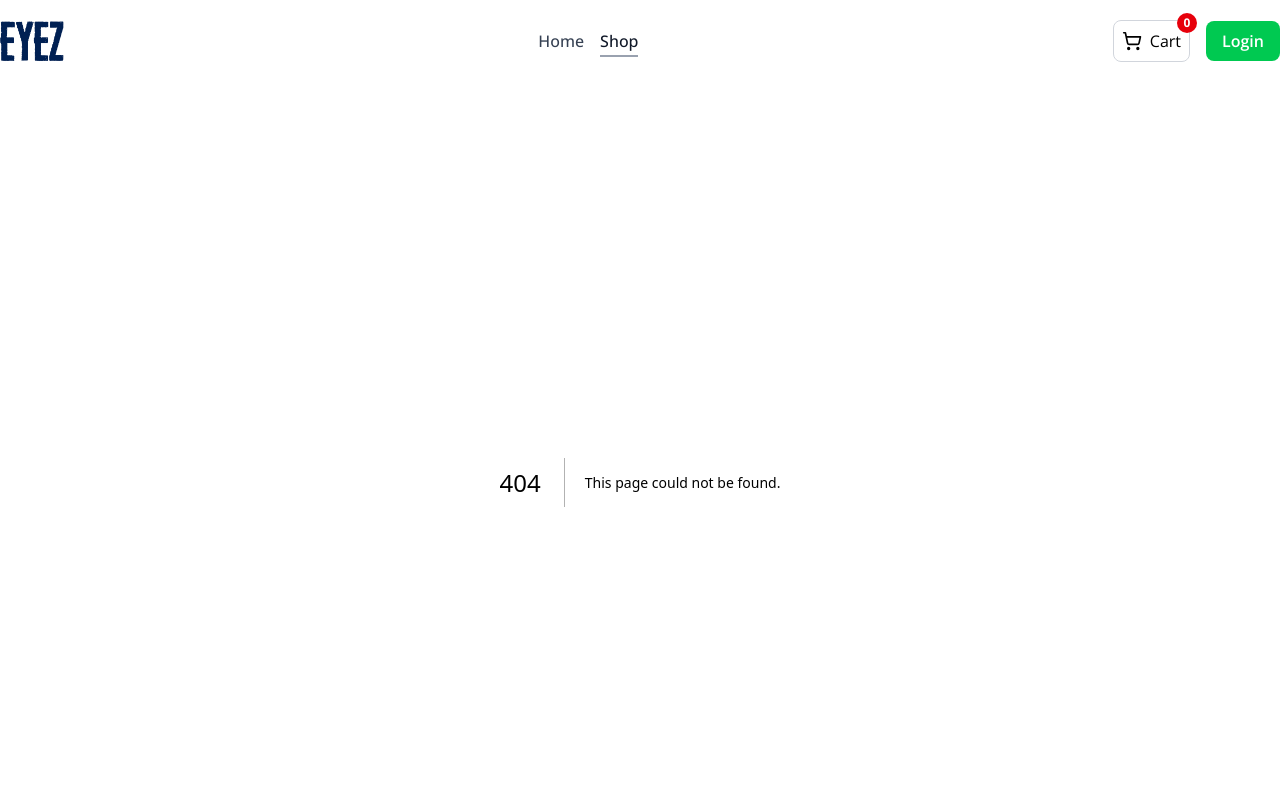
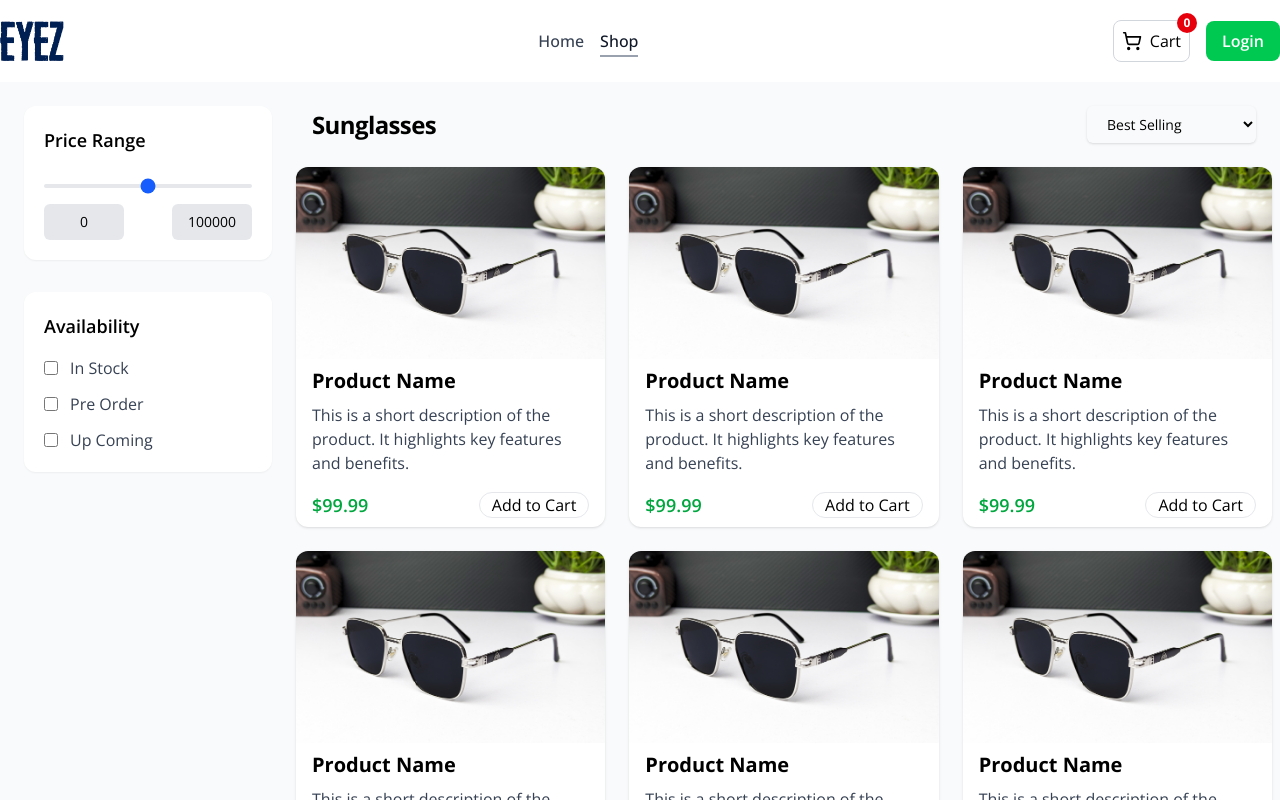
Before and after one commit to SudipMHX/eyez, a Next.js app: page /shop in a window 1280 px wide. Before the commit this address had no page. Shown: the top 800 px of the page. Built offline with nearby package versions, Linux system fonts and the light colour scheme.

Commit message:
shop page design

```diff
--- /dev/null
+++ b/src/app/shop/ClientShop.js
@@ -0,0 +1,179 @@
+"use client";
+import { useState } from "react";
+import "@/styles/shop.css";
+
+import ProductCard from "@/components/ui/ProductCard";
+
+const ClientShop = () => {
+  const [showMobileFilters, setShowMobileFilters] = useState(false);
+
+  return (
+    <>
+      <section className='min-h-screen bg-gray-50'>
+        {/* Mobile Filters Button */}
+        <div className='sticky top-0 z-30 bg-white bg-opacity-90 backdrop-blur-sm md:hidden'>
+          <div className='flex items-center justify-between p-4 border-b'>
+            <h1 className='text-xl font-bold'>Sunglasses</h1>
+            <button
+              onClick={() => setShowMobileFilters(true)}
+              className='px-4 py-2 text-sm font-medium text-white bg-blue-600 rounded-lg'>
+              Open Filters
+            </button>
+          </div>
+        </div>
+
+        {/* Mobile Filters Modal */}
+        {showMobileFilters && (
+          <div className='fixed inset-0 z-40 bg-opacity-40 flex justify-start md:hidden'>
+            <div className='w-11/12 max-w-sm bg-white h-full p-4 overflow-y-auto'>
+              <div className='flex justify-between items-center mb-4'>
+                <h2 className='text-lg font-semibold'>Filters & Sort</h2>
+                <button
+                  onClick={() => setShowMobileFilters(false)}
+                  className='text-sm text-blue-600 font-medium'>
+                  Close
+                </button>
+              </div>
+
+              {/* Sort Dropdown */}
+              <div className='mb-6'>
+                <label className='block text-sm font-medium mb-2'>
+                  Sort By
+                </label>
+                <select className='w-full px-4 py-2 text-sm rounded-md border border-gray-300 shadow-sm'>
+                  <option>Best Selling</option>
+                  <option>Price: Low to High</option>
+                  <option>Price: High to Low</option>
+                  <option>Newest</option>
+                </select>
+              </div>
+
+              {/* Filters (reused from desktop) */}
+              <div className='space-y-8'>
+                {/* Price Filter */}
+                <div className='space-y-4 bg-white p-4 rounded-xl shadow-sm border'>
+                  <h3 className='text-lg font-semibold'>Price Range</h3>
+                  <input
+                    type='range'
+                    min='0'
+                    max='100000'
+                    className='w-full h-1 bg-gray-200 rounded-lg appearance-none cursor-pointer accent-blue-600'
+                  />
+                  <div className='flex justify-between text-sm'>
+                    <input
+                      className='w-20 bg-gray-200 p-2 text-center no-spinner rounded-md'
+                      type='number'
+                      defaultValue={0}
+                    />
+                    <input
+                      className='w-20 bg-gray-200 p-2 text-center no-spinner rounded-md'
+                      type='number'
+                      defaultValue={100000}
+                    />
+                  </div>
+                </div>
+
+                {/* Availability Filter */}
+                <div className='space-y-4 bg-white p-4 rounded-xl shadow-sm border'>
+                  <h3 className='text-lg font-semibold'>Availability</h3>
+                  <div className='space-y-3'>
+                    {["In Stock", "Pre Order", "Up Coming"].map((label) => (
+                      <label
+                        key={label}
+                        className='flex items-center space-x-3 cursor-pointer'>
+                        <input
+                          type='checkbox'
+                          className='w-3.5 h-3.5 accent-blue-600'
+                        />
+                        <span className='text-gray-700'>{label}</span>
+                      </label>
+                    ))}
+                  </div>
+                </div>
+              </div>
+            </div>
+          </div>
+        )}
+
+        <div className='flex max-w-7xl mx-auto'>
+          {/* Desktop Filters Sidebar */}
+          <aside className='hidden w-72 p-6 pr-4 md:block shrink-0'>
+            <div className='sticky top-6 space-y-8'>
+              {/* Price Filter */}
+              <div className='space-y-4 bg-white p-5 rounded-xl shadow-xs'>
+                <h3 className='text-lg font-semibold'>Price Range</h3>
+                <input
+                  type='range'
+                  min='0'
+                  max='100000'
+                  className='w-full h-1 bg-gray-200 rounded-lg appearance-none cursor-pointer range accent-blue-600'
+                />
+                <div className='flex justify-between text-sm'>
+                  <input
+                    className='w-20 bg-gray-200 p-2 text-center no-spinner rounded-md'
+                    type='number'
+                    defaultValue={0}
+                  />
+                  <input
+                    className='w-20 bg-gray-200 p-2 text-center no-spinner rounded-md'
+                    type='number'
+                    defaultValue={100000}
+                  />
+                </div>
+              </div>
+
+              {/* Availability Filter */}
+              <div className='space-y-4 bg-white p-5 rounded-xl shadow-xs'>
+                <h3 className='text-lg font-semibold'>Availability</h3>
+                <div className='space-y-3'>
+                  {["In Stock", "Pre Order", "Up Coming"].map((label) => (
+                    <label
+                      key={label}
+                      className='flex items-center space-x-3 cursor-pointer'>
+                      <input
+                        type='checkbox'
+                        className='w-3.5 h-3.5 accent-blue-600'
+                      />
+                      <span className='text-gray-700'>{label}</span>
+                    </label>
+                  ))}
+                </div>
+              </div>
+            </div>
+          </aside>
+
+          {/* Main Content */}
+          <main className='flex-1'>
+            {/* Desktop Header with Sort */}
+            <div className='sticky top-0 z-20 hidden bg-gray-50 bg-opacity-90 backdrop-blur-sm md:block'>
+              <div className='flex items-center justify-between p-6 pb-4'>
+                <h1 className='text-2xl font-bold tracking-tight'>
+                  Sunglasses
+                </h1>
+                <div className='flex items-center space-x-4'>
+                  <select className='px-4 py-2 text-sm rounded-md shadow-sm'>
+                    <option>Best Selling</option>
+                    <option>Price: Low to High</option>
+                    <option>Price: High to Low</option>
+                    <option>Newest</option>
+                  </select>
+                </div>
+              </div>
+            </div>
+
+            {/* Product Grid */}
+            <div className='p-2'>
+              <div className='grid grid-cols-1 gap-6 sm:grid-cols-2 lg:grid-cols-3 pb-5'>
+                {Array.from({ length: 10 }).map((_, i) => (
+                  <ProductCard key={i} />
+                ))}
+              </div>
+            </div>
+          </main>
+        </div>
+      </section>
+    </>
+  );
+};
+
+export default ClientShop;
--- /dev/null
+++ b/src/app/shop/page.js
@@ -0,0 +1,10 @@
+import ClientShop from "./ClientShop";
+
+export const metadata = {
+  title: "Shop",
+  description: "Shop page",
+};
+
+export default function ShopPage() {
+  return <ClientShop />;
+}
--- /dev/null
+++ b/src/components/ui/ProductCard.js
@@ -0,0 +1,35 @@
+import Image from "next/image";
+
+import Sunglass from "@/assets/sunglasses/01.jpg";
+import Link from "next/link";
+
+const ProductCard = () => {
+  return (
+    <div className='bg-white shadow md:max-w-sm rounded-xl overflow-hidden hover:scale-[101%] transition-transform duration-300'>
+      <Image
+        className='w-full h-60 md:h-48 object-cover'
+        src={Sunglass}
+        alt='Product'
+        width={300}
+        height={300}
+      />
+      <div className='px-4 py-2'>
+        <h2 className='font-bold text-xl mb-2 hover:text-blue-900'>
+          <Link href='/shop/xoxo'>Product Name</Link>
+        </h2>
+        <p className='text-gray-700 text-base'>
+          This is a short description of the product. It highlights key features
+          and benefits.
+        </p>
+        <div className='flex justify-between items-center mt-4'>
+          <span className='text-lg font-semibold text-green-600'>$99.99</span>
+          <button className='cursor-pointer border border-gray-200 px-3 rounded-2xl'>
+            Add to Cart
+          </button>
+        </div>
+      </div>
+    </div>
+  );
+};
+
+export default ProductCard;
--- /dev/null
+++ b/src/styles/shop.css
@@ -0,0 +1,9 @@
+.no-spinner::-webkit-outer-spin-button,
+.no-spinner::-webkit-inner-spin-button {
+  -webkit-appearance: none;
+  margin: 0;
+}
+
+.no-spinner {
+  -moz-appearance: textfield;
+}
```
Also changed, not shown: src/assets/sunglasses/01.jpg (added).
